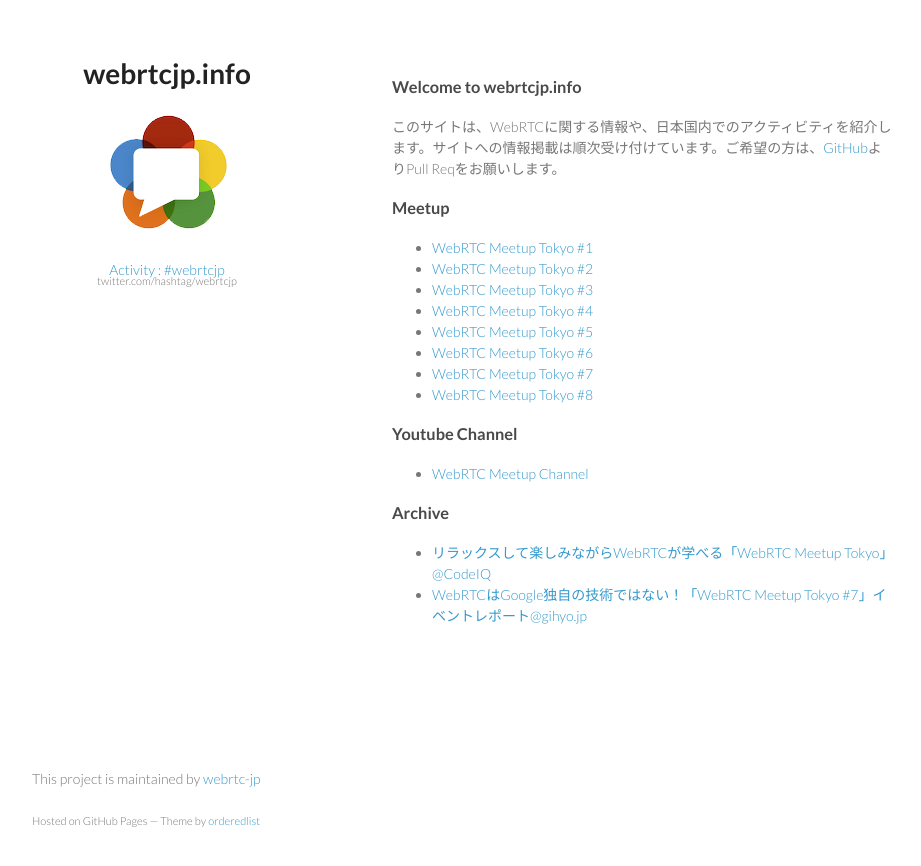
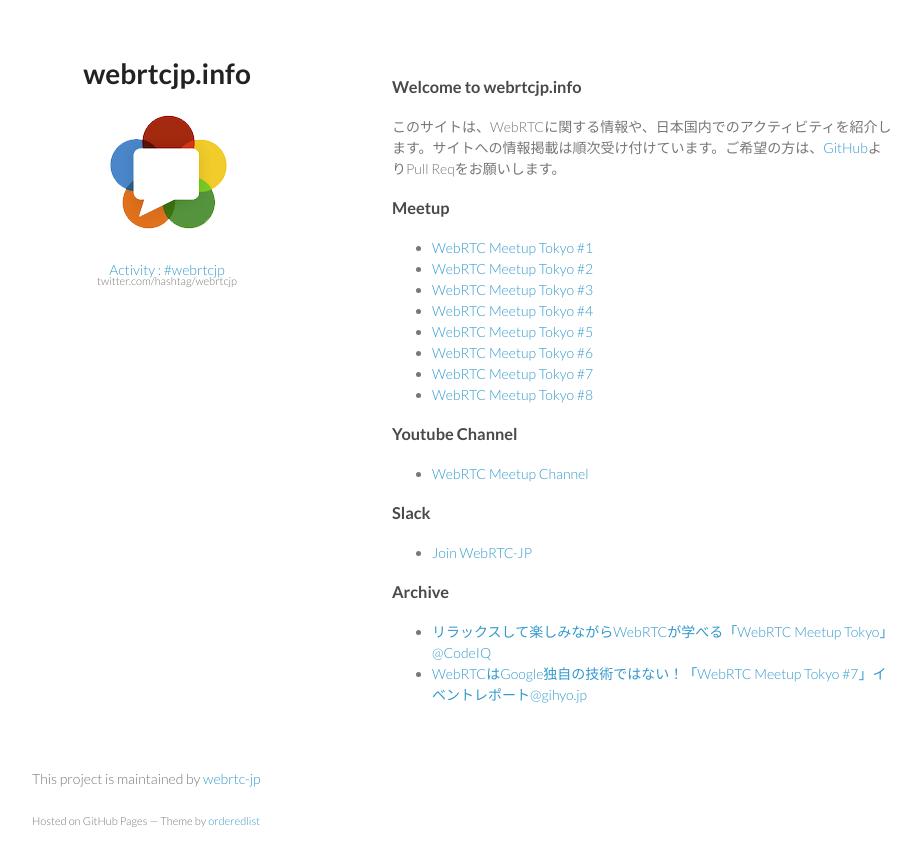
Before and after one commit to webrtc-jp/webrtc-jp-info.github.io, a Jekyll site: the page built from index.md, in a window 1280 px wide. Shown: the top 866 px of the page, without its empty margins (178-1099 px from the left). Built offline with Jekyll 4.4.1, drawn with Linux system fonts in a browser that asks for light colours; Markdown is read by kramdown in place of the engine named in the settings.

Commit message:
Update index.md

```diff
--- a/index.md
+++ b/index.md
@@ -22,6 +22,10 @@
 
 - [WebRTC Meetup Channel](https://www.youtube.com/channel/UCfFhKTGTXIQ7m9Xfnr5Sk3A)
 
+### Slack
+
+- [Join WebRTC-JP](http://webrtc-jp-slackin.herokuapp.com/)
+
 ### Archive
 
 - [リラックスして楽しみながらWebRTCが学べる「WebRTC Meetup Tokyo」@CodeIQ](https://codeiq.jp/magazine/2014/05/10014/)
```
